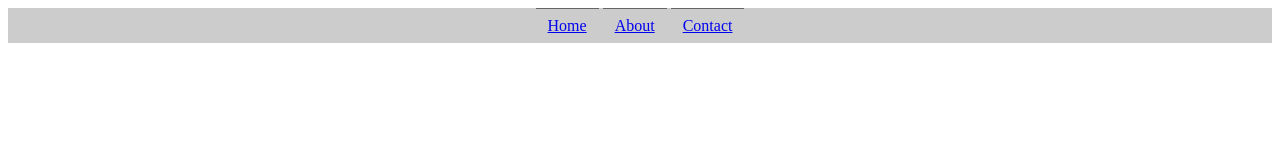
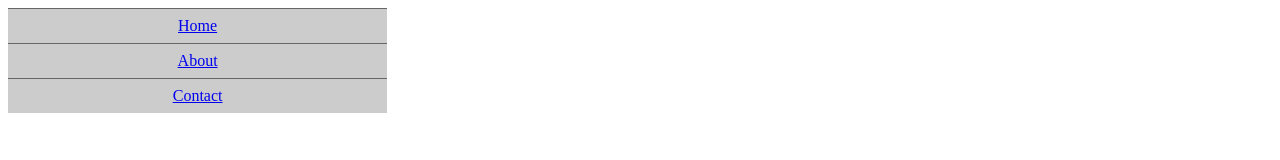
Before and after one commit to jesspaget/dsn1675-class-examples, a plain HTML site: page media-queries/nav.html in a window 1280 px wide. Drawn offline with Linux system fonts and the light colour scheme.

Commit message:
captions

```diff
--- a/media-queries/css/nav.css
+++ b/media-queries/css/nav.css
@@ -36,5 +36,19 @@ html {
 
     .nav li {
         display: inline-block;
+        border: 0;
     }
 }
+
+@media only screen and (min-width: 50em) {
+
+    .nav {
+        float: left;
+        width: 30%;
+    }
+
+    .nav li {
+        display: block;
+        border-top: 1px solid #666;
+    }
+}
```
